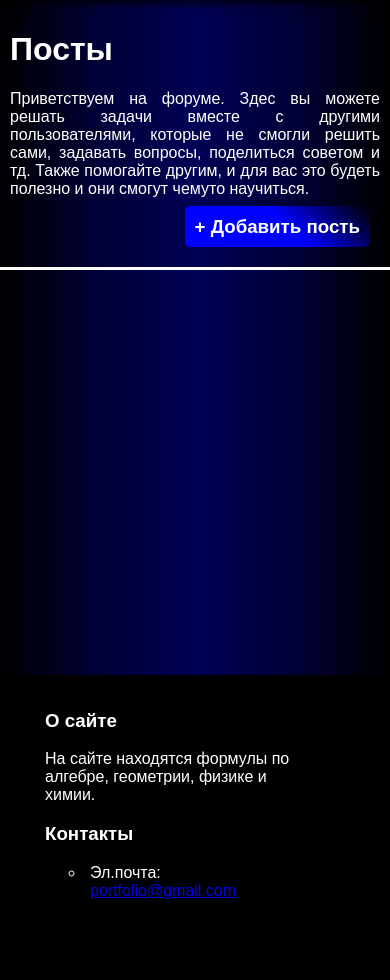
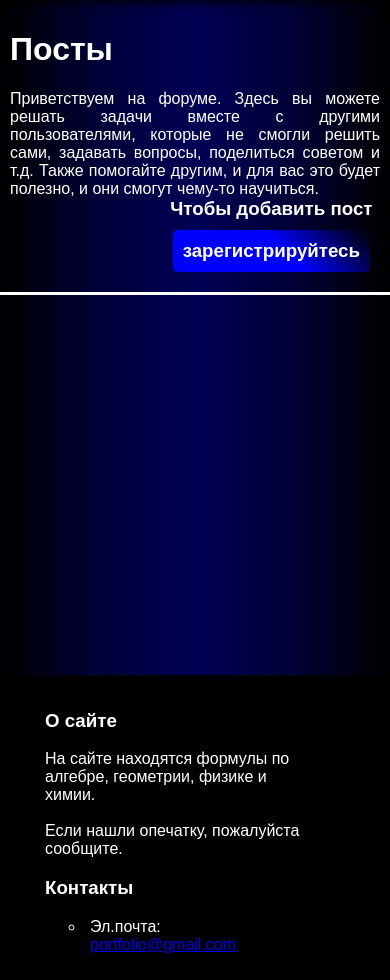
Before and after one commit to juraev-404/project, a Django app: page /forum in a window 390 px wide. Shown: the part 34-1014 px from the top of the page. Before the commit the page ends 933 px from the top, so only its background shows below. Run offline with Django 5.2, Linux system fonts and the light colour scheme.

Commit message:
optimisation_6

```diff
--- a/backpack/main/static/main/styles/css_1.css
+++ b/backpack/main/static/main/styles/css_1.css
@@ -1168,6 +1168,7 @@
     .container::before {
         width: 3vh;
         height: 3vh;
+        box-shadow: inset 0 0 6px white,  -1px -1px 10px rgba(255, 255, 255, 0.500), 1px 1px 10px rgb(255, 255, 255, .500);
     }
     #sl {
         background: linear-gradient(90deg, rgb(0, 0, 0), rgb(0, 0, 55), rgb(0, 0, 75), rgb(0, 0, 55), rgb(0, 0, 0)) !important;
--- a/backpack/main/static/main/styles/css_4.css
+++ b/backpack/main/static/main/styles/css_4.css
@@ -40,7 +40,15 @@
 
 #btt {
     float: right;
-    /* margin: 0 auto; */
+    display: flex;
+    flex-direction: column;
+    align-items: center;
+    justify-content: center;
+    margin: 0;
+}
+#btt span {
+    /* display: none; */
+    position: absolute;
 }
 
 #btt a {
@@ -50,6 +58,7 @@
     margin: 10px;
     border-radius: 5px;
     color: white;
+    position: relative;
 }
 
 .detailes {
--- a/backpack/main/static/main/styles/layout.css
+++ b/backpack/main/static/main/styles/layout.css
@@ -102,7 +102,9 @@
     display: flex;
     justify-content: center;
     width: auto;
-    margin-bottom: -20px;
+    margin-bottom: -20px !important;
+    bottom: 0;
+
 }
 #end {
     background-color: rgb(0, 0, 0);
--- a/backpack/main/templates/main/index_1.html
+++ b/backpack/main/templates/main/index_1.html
@@ -71,11 +71,7 @@
                 </div>
             </div>
             <div id="block_2">
-                Добро пожаловать на наш сайт, где вы найдёте полезные формулы по алгебре, физике, геометрии и химии!
-                Мы собрали для вас все самие необходимые формулы, которые помогут вам успешно решать задачи.
-                Но сайт был создан в основном для школьников так что мы ограничилис школними материялми.
-                Если вы не нашли нужную формулу то всегда можете написать нам и мы добавим её.
-                Ещё вы можете решать задачи на форуме вместе с другими ползователями или просто обсудить что нибуд, расказать какие то интересные факти.
+                Добро пожаловать на наш сайт, где вы найдёте полезные формулы по алгебре, физике, геометрии и химии! Мы собрали для вас все самые необходимые формулы, которые помогут вам успешно решать задачи. Но сайт был создан в основном для школьников, так что мы ограничились школьными материалами. Если вы не нашли нужную формулу, то всегда можете написать нам, и мы добавим её. Ещё вы можете решать задачи на форуме вместе с другими пользователями или просто обсудить что-нибудь, рассказать какие-то интересные факты.
             </div>
         </div>
         <hr>
--- a/backpack/main/templates/main/index_2.html
+++ b/backpack/main/templates/main/index_2.html
@@ -23,7 +23,7 @@
                 <div id="search_block" class="unit_1 last_1"><button onclick="search()" id="search">
                     <input id="pole" type="search">
                 </button>
-                <button onclick="find()">O</button>
+                <button onclick="find()"><img id="srh" src="static/main/images/search.png" alt=""></button>
                 </div>
             </li>
         </ul>
--- a/backpack/main/templates/main/index_4.html
+++ b/backpack/main/templates/main/index_4.html
@@ -12,9 +12,12 @@
     <div id="block_2">
         <h1>Посты</h1>
         <div id="ins">
-            <h3 id="btt"><a href="{% url 'add_post' %}">+ Добавить пость</a></h3>
-            Приветствуем на форуме. Здес вы можете решать задачи вместе с другими пользователями, которые не смогли решить сами, задавать вопросы, поделиться советом и тд.
-            Также помогайте другим, и для вас это будеть полезно и они смогут чемуто научиться.
+            {% if user.is_authenticated %}
+                <h3 id="btt"><a href="{% url 'add_post' %}">+ Добавить пост</a></h3>
+            {% else %}
+            <h3 id="btt">Чтобы добавить пост<a href="{% url 'login' %}">зарегистрируйтесь</a></h3>
+            {% endif %}
+            Приветствуем на форуме. Здесь вы можете решать задачи вместе с другими пользователями, которые не смогли решить сами, задавать вопросы, поделиться советом и т.д. Также помогайте другим, и для вас это будет полезно, и они смогут чему-то научиться.
         </div>
     </div>
     {% for el in posts %}
--- a/backpack/main/templates/main/layout.html
+++ b/backpack/main/templates/main/layout.html
@@ -2,6 +2,15 @@
 <!DOCTYPE html>
 <html lang="ru">
 <head>
+    <!-- Google tag (gtag.js) -->
+    <script async src="https://www.googletagmanager.com/gtag/js?id=G-QKNNTSXEPS"></script>
+    <script>
+        window.dataLayer = window.dataLayer || [];
+        function gtag(){dataLayer.push(arguments);}
+        gtag('js', new Date());
+
+        gtag('config', 'G-QKNNTSXEPS');
+    </script>
     <meta charset="UTF-8">
     <meta name="viewport" content="width=device-width, initial-scale=1.0">
     {% block css %}{% endblock %}
@@ -45,7 +54,8 @@
             <ul id="ending">
                 <li id="me">
                     <h3>О сайте</h3>
-                    <span id="sp">На сайте находятся формулы по алгебре, геометрии, физике и химии.</span>
+                    <span id="sp">На сайте находятся формулы по алгебре, геометрии, физике и химии.</span><br><br>
+                    <span>Если нашли опечатку, пожалуйста сообщите.</span>
                 </li>
                 <li>
                     <h3>Контакты</h3>
```
Also changed, not shown: backpack/main/static/main/styles/css_2.css (+9 -1 lines), backpack/main/static/main/styles/css_8.css (+9 -2 lines), backpack/db.sqlite3, 1 other file.
